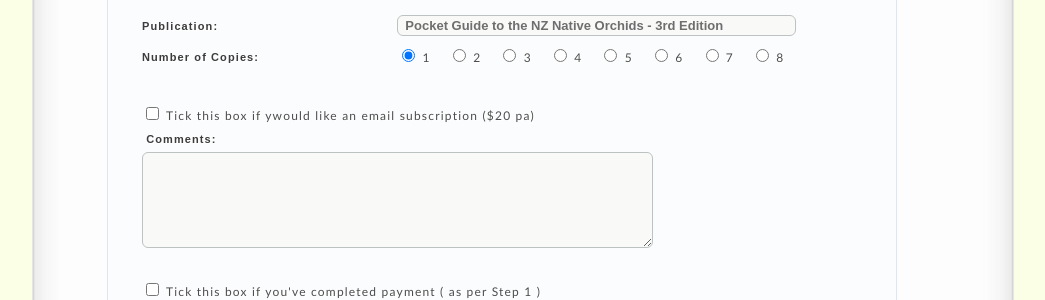
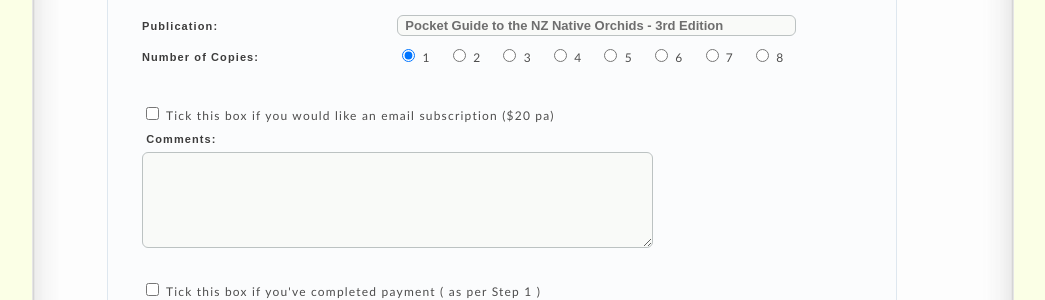
Before and after one commit to JaneJg/Orchids, a Jekyll site: the page order/order_pfg_2017_base.html, which Jekyll copies as it is, in a window 1280 px wide. Shown: the part 1056-1356 px from the top of the page, without its empty margins (117-1162 px from the left). Built offline with Jekyll 4.4.1, drawn with Linux system fonts in a browser that asks for light colours.

Commit message:
spelling error y

```diff
--- a/order/order_pfg_2017_base.html
+++ b/order/order_pfg_2017_base.html
@@ -236,7 +236,7 @@ P7_PMMop('p7PMM_1',1,2,-5,-5,0,1,0,1,0,3,1,1,0);
         <td>&nbsp;</td>
       </tr>
 <td nowrap="nowrap" colspan="2"><input type="checkbox" value="Yes" name="paid" />
-  Tick this box if ywould like an email subscription ($20 pa) </td>
+  Tick this box if you would like an email subscription ($20 pa) </td>
 </tr>
      <tr>
                       <td colspan="2"><span class="boldgrey">&nbsp;Comments:</span></td>
```
